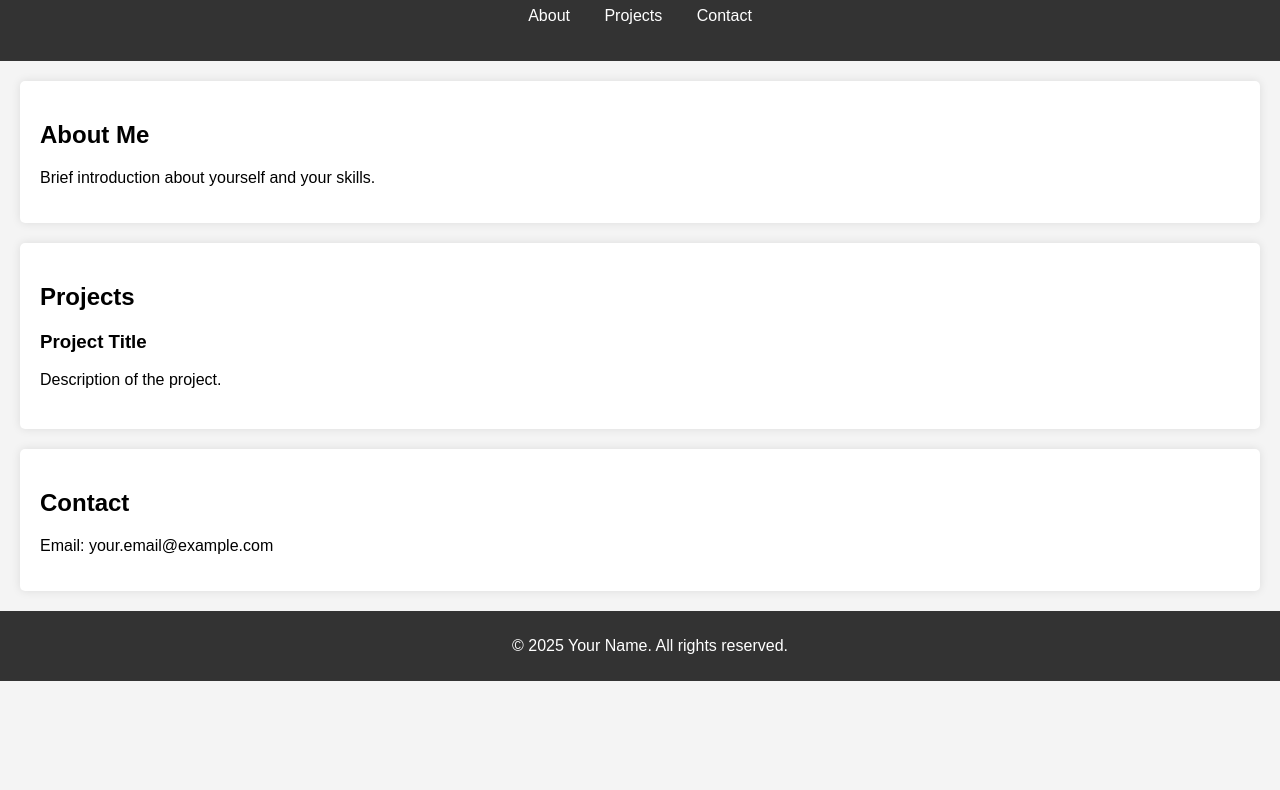
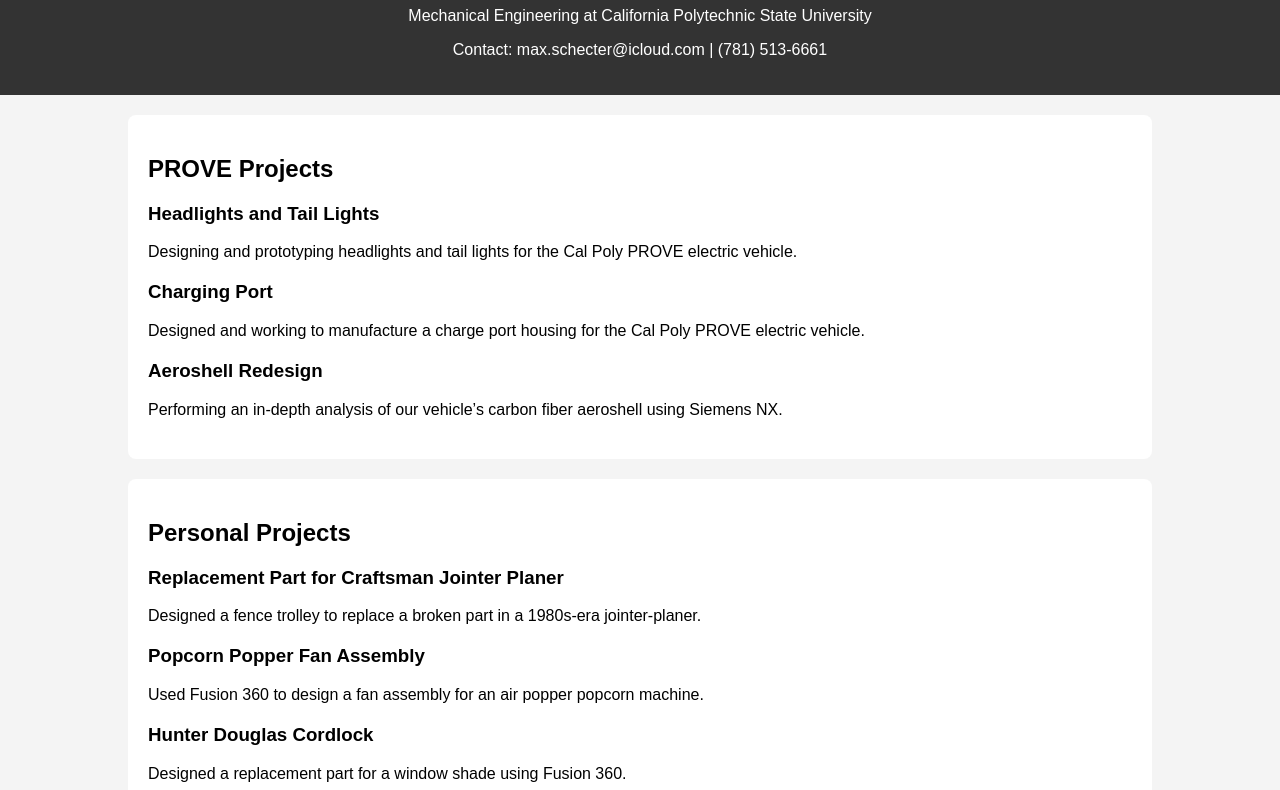
Before and after one commit to Max-Schecter/portfolio, a plain HTML site: page main.html in a window 1280 px wide. Shown: the part 93-883 px from the top of the page. Before the commit the page ends 800 px from the top, so only its background shows below. Drawn offline with Linux system fonts and the light colour scheme.

Commit message:
Update main.html

```diff
--- a/main.html
+++ b/main.html
@@ -3,37 +3,96 @@
 <head>
     <meta charset="UTF-8">
     <meta name="viewport" content="width=device-width, initial-scale=1.0">
-    <title>Portfolio</title>
-    <link rel="stylesheet" href="main.css">
+    <title>Max Schecter - Portfolio</title>
+    <style>
+        body {
+            font-family: Arial, sans-serif;
+            margin: 0;
+            padding: 0;
+            background-color: #f4f4f4;
+        }
+        .container {
+            width: 80%;
+            margin: auto;
+            overflow: hidden;
+        }
+        header {
+            background: #333;
+            color: #fff;
+            padding: 20px 0;
+            text-align: center;
+        }
+        section {
+            margin: 20px 0;
+            padding: 20px;
+            background: white;
+            border-radius: 8px;
+        }
+        .project {
+            margin-bottom: 20px;
+        }
+        img {
+            max-width: 100%;
+            height: auto;
+            border-radius: 8px;
+        }
+        footer {
+            text-align: center;
+            padding: 10px;
+            background: #333;
+            color: white;
+        }
+    </style>
 </head>
 <body>
     <header>
-        <h1>Your Name</h1>
-        <nav>
+        <h1>Max Schecter</h1>
+        <p>Mechanical Engineering at California Polytechnic State University</p>
+        <p>Contact: max.schecter@icloud.com | (781) 513-6661</p>
+    </header>
+    <div class="container">
+        <section>
+            <h2>PROVE Projects</h2>
+            <div class="project">
+                <h3>Headlights and Tail Lights</h3>
+                <p>Designing and prototyping headlights and tail lights for the Cal Poly PROVE electric vehicle.</p>
+            </div>
+            <div class="project">
+                <h3>Charging Port</h3>
+                <p>Designed and working to manufacture a charge port housing for the Cal Poly PROVE electric vehicle.</p>
+            </div>
+            <div class="project">
+                <h3>Aeroshell Redesign</h3>
+                <p>Performing an in-depth analysis of our vehicle’s carbon fiber aeroshell using Siemens NX.</p>
+            </div>
+        </section>
+        <section>
+            <h2>Personal Projects</h2>
+            <div class="project">
+                <h3>Replacement Part for Craftsman Jointer Planer</h3>
+                <p>Designed a fence trolley to replace a broken part in a 1980s-era jointer-planer.</p>
+            </div>
+            <div class="project">
+                <h3>Popcorn Popper Fan Assembly</h3>
+                <p>Used Fusion 360 to design a fan assembly for an air popper popcorn machine.</p>
+            </div>
+            <div class="project">
+                <h3>Hunter Douglas Cordlock</h3>
+                <p>Designed a replacement part for a window shade using Fusion 360.</p>
+            </div>
+        </section>
+        <section>
+            <h2>Miscellaneous Items</h2>
             <ul>
-                <li><a href="#about">About</a></li>
-                <li><a href="#projects">Projects</a></li>
-                <li><a href="#contact">Contact</a></li>
+                <li>Xbox controller desk mount</li>
+                <li>Car wheel model</li>
+                <li>Vegetable garden cage corner piece</li>
+                <li>Shop vac to miter saw adapter</li>
             </ul>
-        </nav>
-    </header>
-    <section id="about">
-        <h2>About Me</h2>
-        <p>Brief introduction about yourself and your skills.</p>
-    </section>
-    <section id="projects">
-        <h2>Projects</h2>
-        <div class="project">
-            <h3>Project Title</h3>
-            <p>Description of the project.</p>
-        </div>
-    </section>
-    <section id="contact">
-        <h2>Contact</h2>
-        <p>Email: your.email@example.com</p>
-    </section>
+        </section>
+    </div>
     <footer>
-        <p>&copy; 2025 Your Name. All rights reserved.</p>
+        <p>&copy; 2025 Max Schecter. All Rights Reserved.</p>
     </footer>
 </body>
 </html>
```
